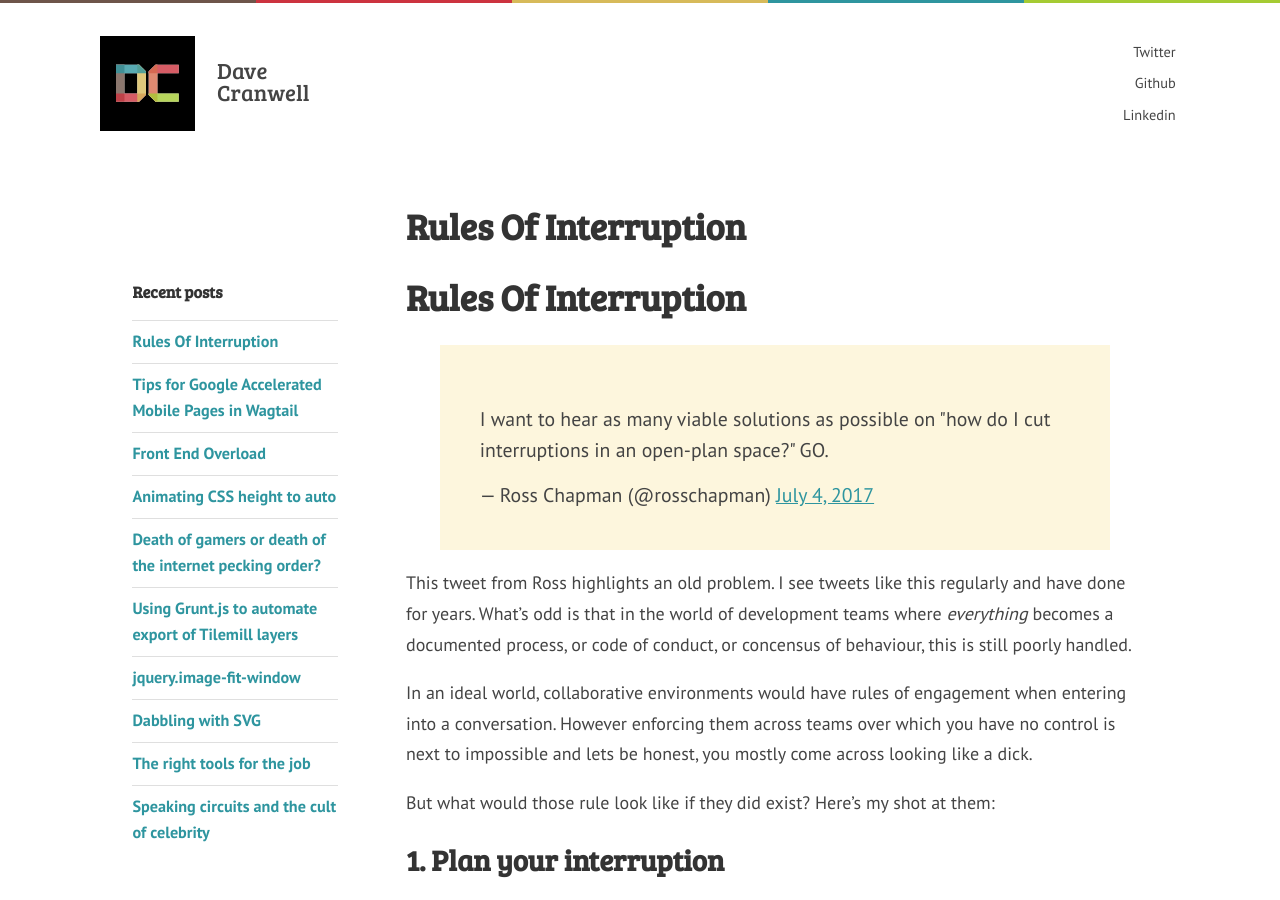
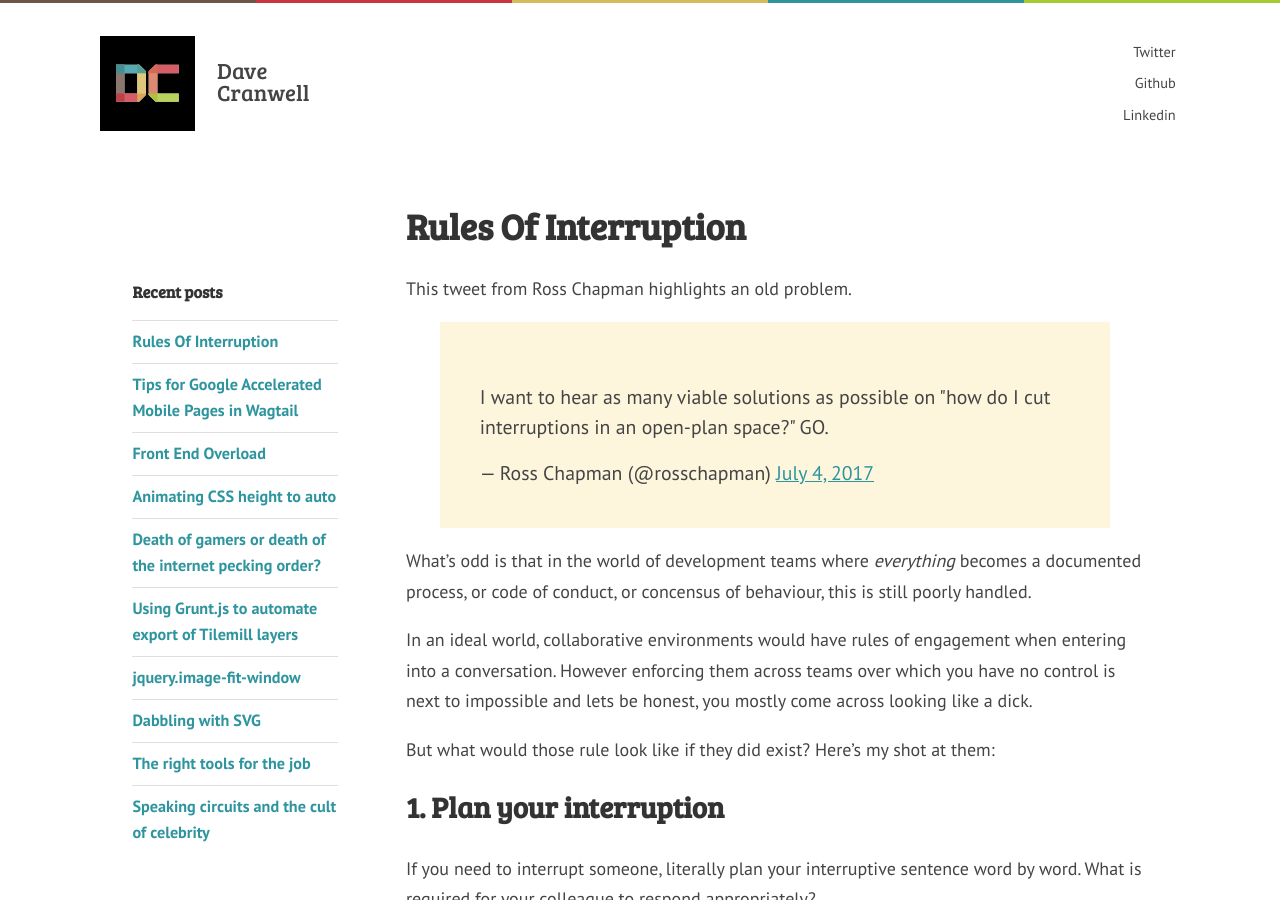
Before and after one commit to davecranwell/davecranwell.github.io, a Jekyll site: the page built from _posts/2017-07-04-rules-of-interruption.md, in a window 1280 px wide and 900 px high. Built offline with Jekyll 4.4.1, drawn with Linux system fonts in a browser that asks for light colours; nearby versions of some CDN libraries; comment, search, counter and statistics services are not loaded.

Commit message:
Removes duplicate heading

```diff
--- a/_posts/2017-07-04-rules-of-interruption.md
+++ b/_posts/2017-07-04-rules-of-interruption.md
@@ -2,12 +2,12 @@
 published: true
 layout: post
 ---
-# Rules Of Interruption
+This tweet from Ross Chapman highlights an old problem.
 
 <blockquote class="twitter-tweet" data-lang="en"><p lang="en" dir="ltr">I want to hear as many viable solutions as possible on &quot;how do I cut interruptions in an open-plan space?&quot; GO.</p>&mdash; Ross Chapman (@rosschapman) <a href="https://twitter.com/rosschapman/status/882213944806567937">July 4, 2017</a></blockquote>
 <script async src="//platform.twitter.com/widgets.js" charset="utf-8"></script>
 
-This tweet from Ross highlights an old problem. I see tweets like this regularly and have done for years. What's odd is that in the world of development teams where _everything_ becomes a documented process, or code of conduct, or concensus of behaviour, this is still poorly handled.
+What's odd is that in the world of development teams where _everything_ becomes a documented process, or code of conduct, or concensus of behaviour, this is still poorly handled.
 
 In an ideal world, collaborative environments would have rules of engagement when entering into a conversation. However enforcing them across teams over which you have no control is next to impossible and lets be honest, you mostly come across looking like a dick.
 
```
